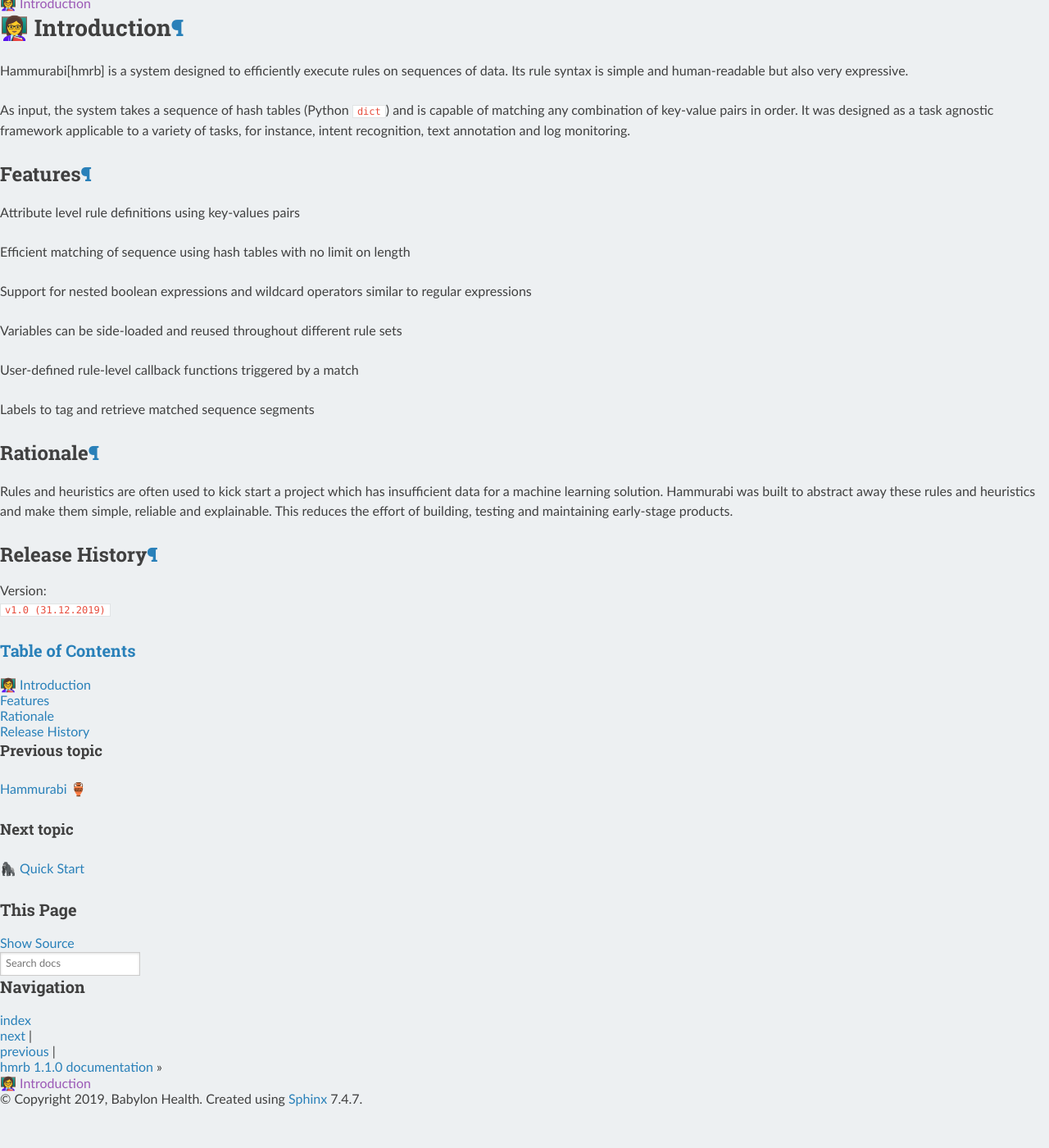
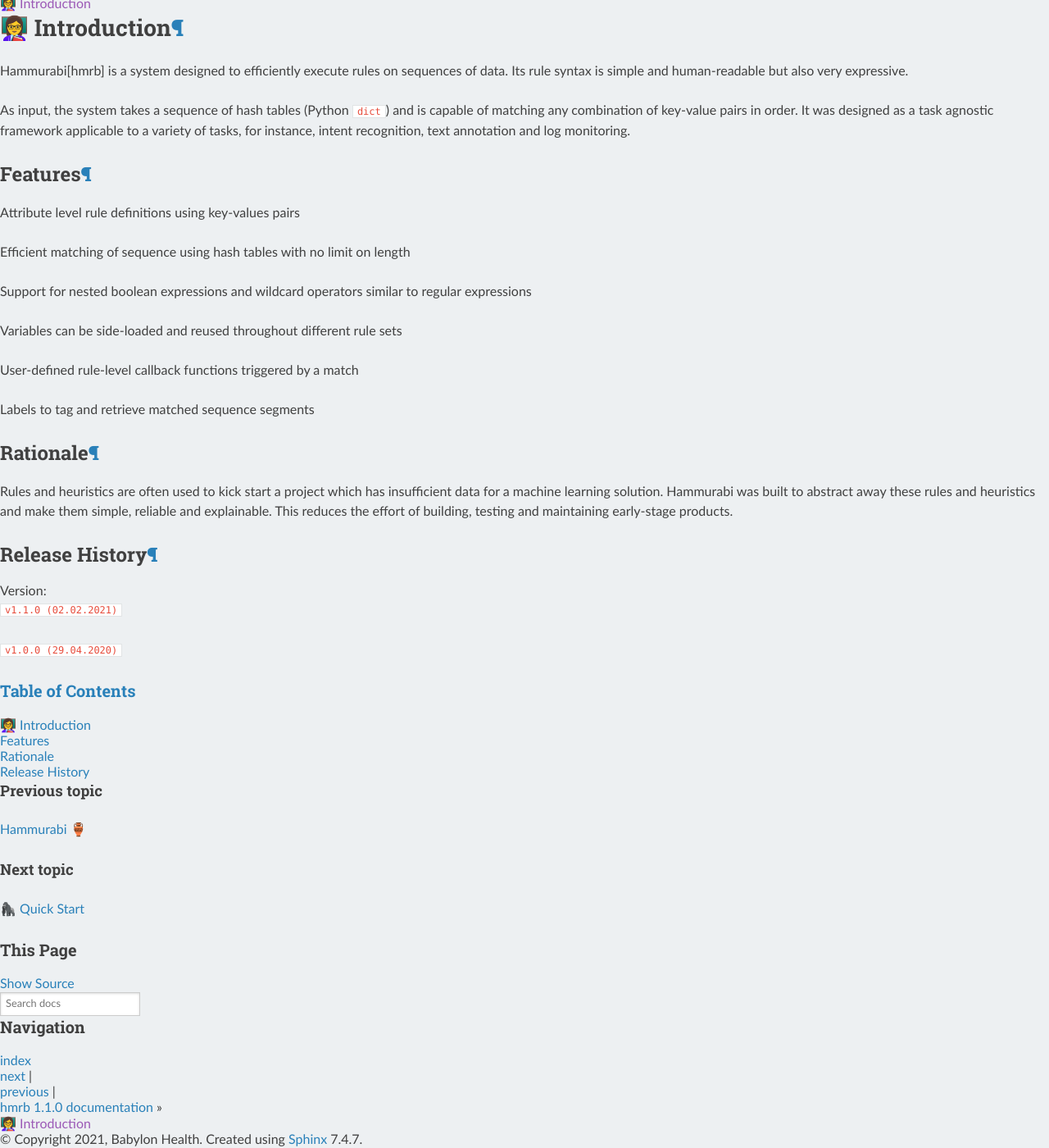
Before and after one commit to babylonhealth/hmrb, a Sphinx documentation site: the page built from docs/intro.rst, in a window 1280 px wide and 1400 px high, scrolled down 127 px. Shown: the whole window at 82% size. Built offline with Sphinx 7.4.7 and the Read the Docs theme 2.0.0, drawn with Linux system fonts in a browser that asks for light colours; before the commit the page ends 1478 px from its top, so only the background shows below that.

Commit message:
docs: update release dates

```diff
--- a/docs/conf.py
+++ b/docs/conf.py
@@ -20,7 +20,7 @@
 # -- Project information -----------------------------------------------------
 
 project = "hmrb"
-copyright = "2019, Babylon Health"
+copyright = "2021, Babylon Health"
 author = "Kristian Boda, Sasho Savkov"
 
 # The short X.Y version
--- a/docs/intro.rst
+++ b/docs/intro.rst
@@ -21,4 +21,6 @@
 
 Release History
 ---------------
-:Version: ``v1.0 (31.12.2019)``
+:Version: ``v1.1.0 (02.02.2021)``
+
+          ``v1.0.0 (29.04.2020)``
```
